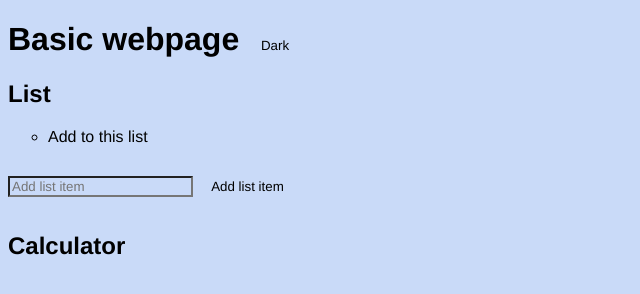
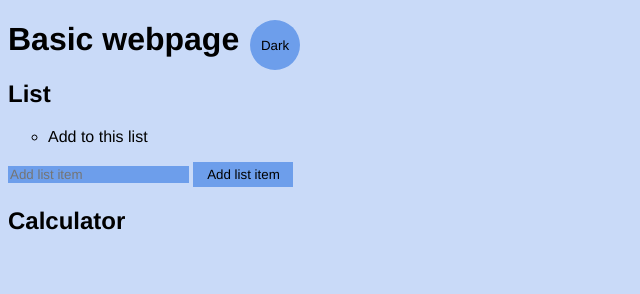
Before and after one commit to racheldunne28/basic-webpage, a plain HTML site: page index.html in a window 1280 px wide. Shown: the whole page, without its empty margins (0-640 px from the left). Drawn offline with Linux system fonts and the light colour scheme.

Commit message:
Chore: Make buttons look better

```diff
--- a/main.css
+++ b/main.css
@@ -12,6 +12,7 @@ li {
 }
 :root {
     --blue: #c9daf8;
+    --blue2: #6d9eeb;
     --white: #ffffff;
     --black: #000000;
 }
@@ -25,10 +26,14 @@ body {
 .light-theme {
     --bg: var(--blue);
     --fontColor: var(--black);
+    --btnBg: var(--blue2);
+    --btnFontColor: var(--black);
 }
 .dark-theme {
     --bg: var(--black);
     --fontColor: var(--blue);
+    --btnBg: var(--blue2);
+    --btnFontColor: var(--white);
 }
 .btn {
     position: absolute;
@@ -43,11 +48,10 @@ body {
 }
 .btn:focus { outline-style: none; }
 .btn2 {
-    top: 20px;
-    left: 250px;
-    height: 50px;
-    width: 100px;
-    border-radius: 50%;
+    padding: 0px 0px 0px 0px;
+    text-decoration: none;
+    width: 100px !important;
+    height: 25px !important;
     border: none;
     color: var(--btnFontColor);
     background-color: var(--btnBg);
@@ -56,4 +60,5 @@ body {
 .newListEntry {
     color: var(--btnFontColor);
     background-color: var(--btnBg);
+    border: none;
 }
```
